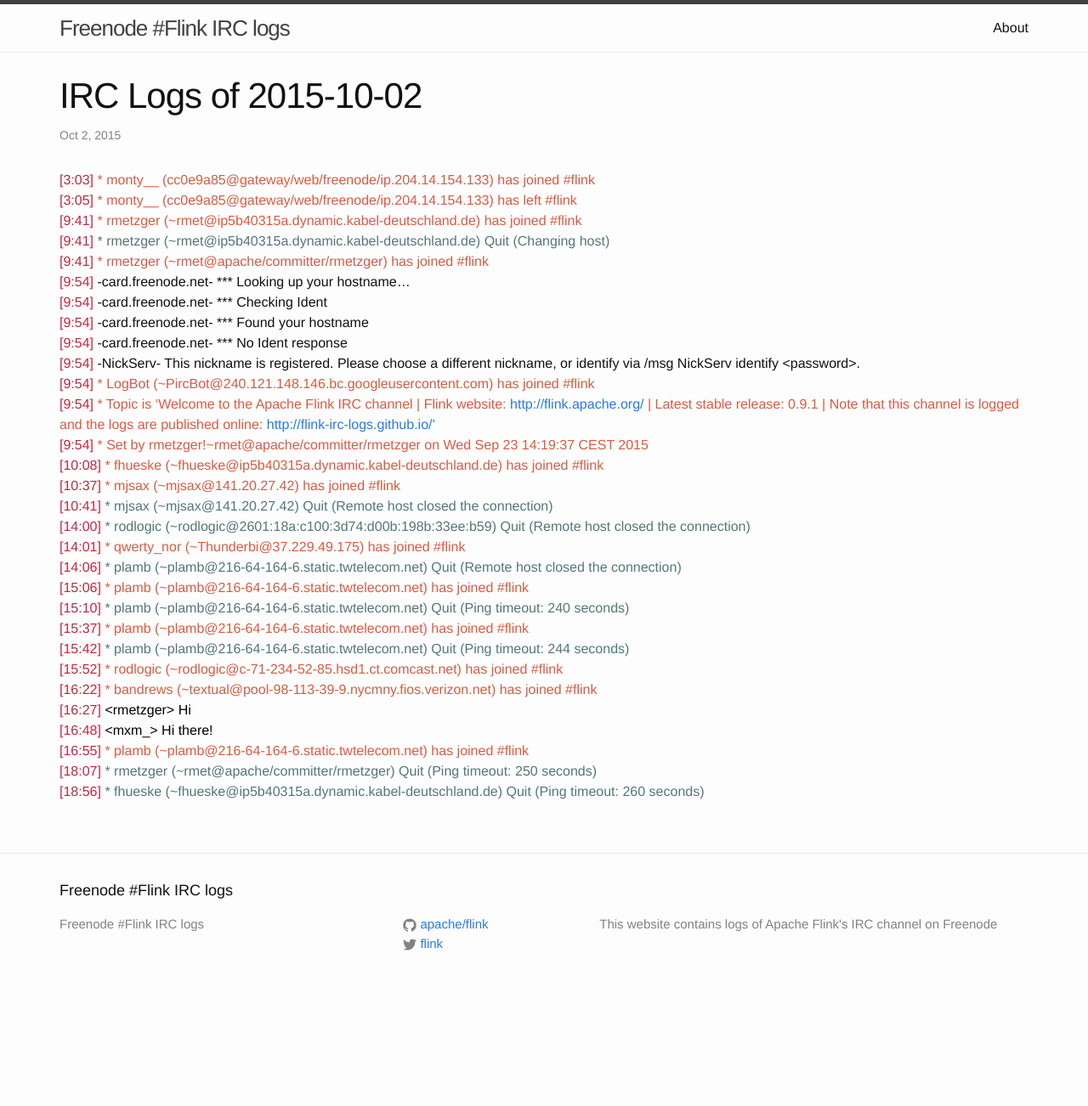
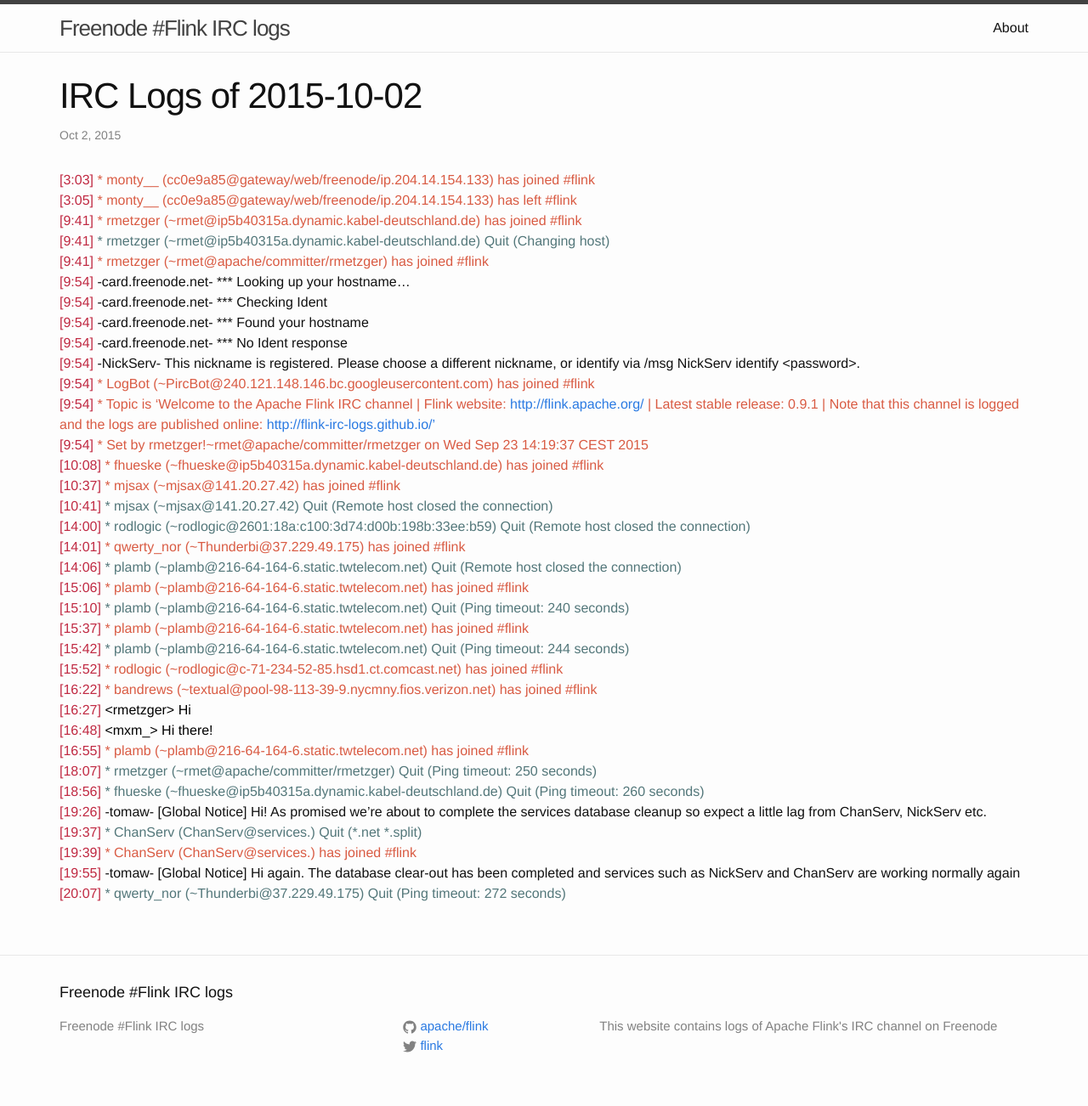
Before and after one commit to flink-irc-logs/flink-irc-logs.github.io, a Jekyll site: the page built from _posts/2015-10-02-logs.markdown, in a window 1280 px wide. Shown: the whole page at 85% size. Built offline with Jekyll 4.4.1, drawn with Linux system fonts in a browser that asks for light colours; before the commit the page ends 1182 px from its top, so only the background shows below that.

Commit message:
Update of the logs on Fri Oct  2 21:21:36 CEST 2015

```diff
--- a/_posts/2015-10-02-logs.markdown
+++ b/_posts/2015-10-02-logs.markdown
@@ -34,3 +34,8 @@
 <span class="irc-date">[16:55]</span> <span class="irc-green">* plamb (~plamb@216-64-164-6.static.twtelecom.net) has joined #flink</span><br />
 <span class="irc-date">[18:07]</span> <span class="irc-navy">* rmetzger (~rmet@apache/committer/rmetzger) Quit (Ping timeout: 250 seconds)</span><br />
 <span class="irc-date">[18:56]</span> <span class="irc-navy">* fhueske (~fhueske@ip5b40315a.dynamic.kabel-deutschland.de) Quit (Ping timeout: 260 seconds)</span><br />
+<span class="irc-date">[19:26]</span> <span class="irc-brown">-tomaw- [Global Notice] Hi! As promised we're about to complete the services database cleanup so expect a little lag from ChanServ, NickServ etc.</span><br />
+<span class="irc-date">[19:37]</span> <span class="irc-navy">* ChanServ (ChanServ@services.) Quit (*.net *.split)</span><br />
+<span class="irc-date">[19:39]</span> <span class="irc-green">* ChanServ (ChanServ@services.) has joined #flink</span><br />
+<span class="irc-date">[19:55]</span> <span class="irc-brown">-tomaw- [Global Notice] Hi again. The database clear-out has been completed and services such as NickServ and ChanServ are working normally again</span><br />
+<span class="irc-date">[20:07]</span> <span class="irc-navy">* qwerty_nor (~Thunderbi@37.229.49.175) Quit (Ping timeout: 272 seconds)</span><br />
```
